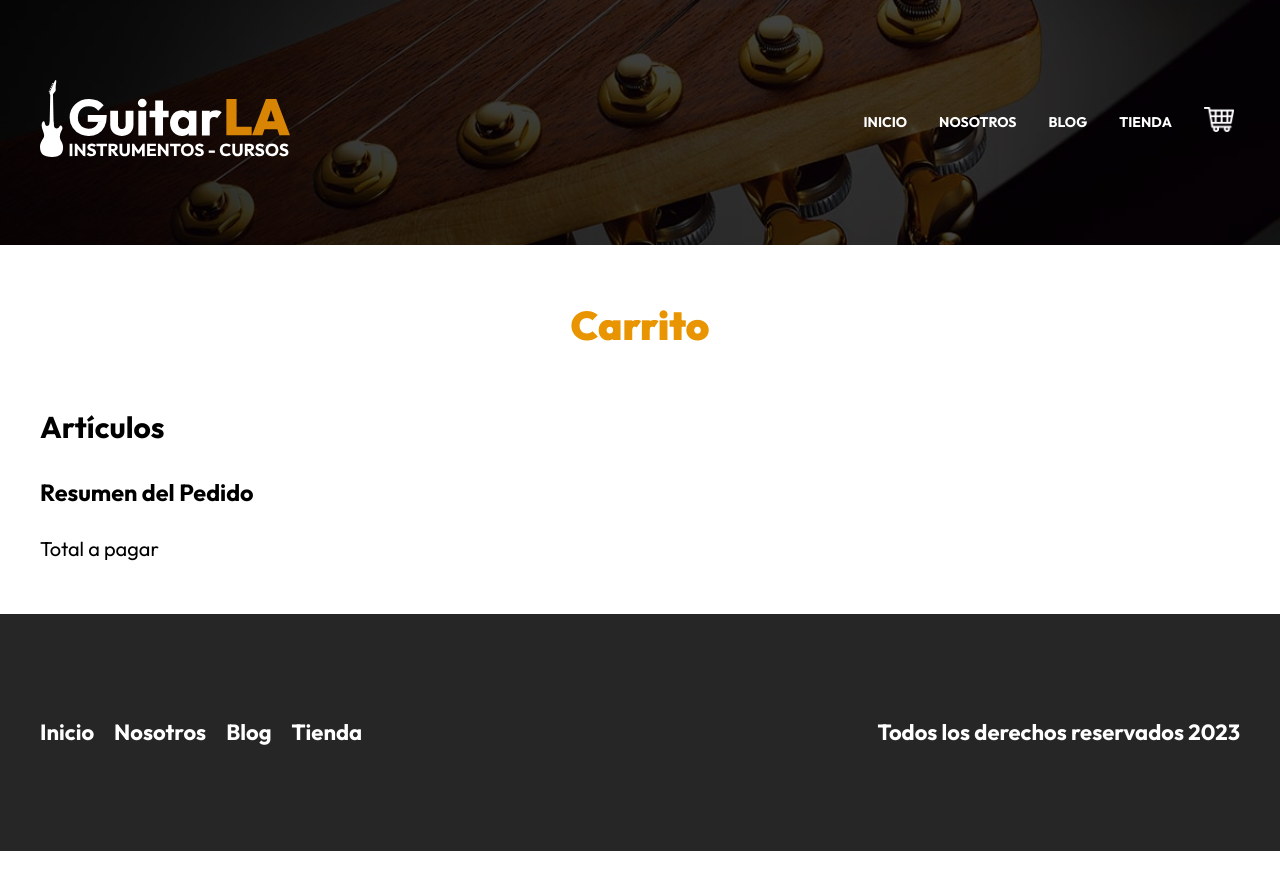
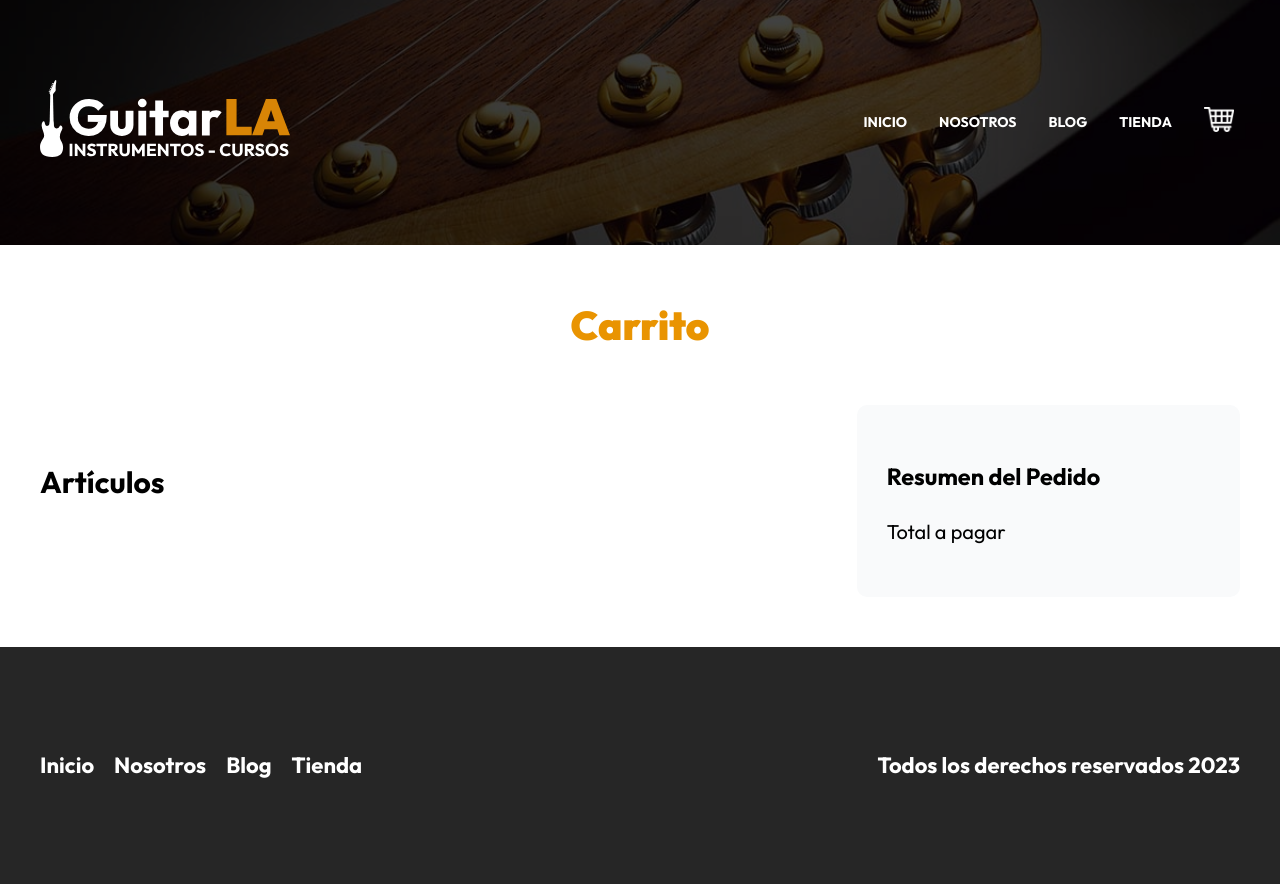
Before and after one commit to diegotoledo13/guitarla-next, a Next.js app: page /carrito in a window 1280 px wide. Before the commit the page ends 851 px from the top, so only its background shows below. Built offline with nearby package versions, Linux system fonts and the light colour scheme.

Commit message:
trabajando en carrito de compra .01

```diff
--- a/pages/carrito.js
+++ b/pages/carrito.js
@@ -6,11 +6,11 @@ export default function Carrito() {
     <Layout>
       <main className="contenedor">
         <h1 className="heading">Carrito</h1>
-        <div>
-          <div>
+        <div className={style.contenido}>
+          <div className={style.carrito}>
             <h2>Artículos</h2>
           </div>
-          <aside>
+          <aside className={style.resumen}>
             <h3>Resumen del Pedido</h3>
             <p>Total a pagar</p>
           </aside>
--- a/styles/carrito.module.css
+++ b/styles/carrito.module.css
@@ -0,0 +1,18 @@
+.contenido {
+  display: grid;
+  align-items: flex-start;
+  gap: 5rem;
+}
+@media (min-width: 768px) {
+  .contenido {
+    grid-template-columns: 2fr 1fr;
+  }
+}
+.carrito {
+  padding: 3rem 0;
+}
+.resumen {
+  background-color: #f9fafb;
+  padding: 3rem;
+  border-radius: 1rem;
+}
```
Also changed, not shown: pages/index.js (+5 -6 lines).
